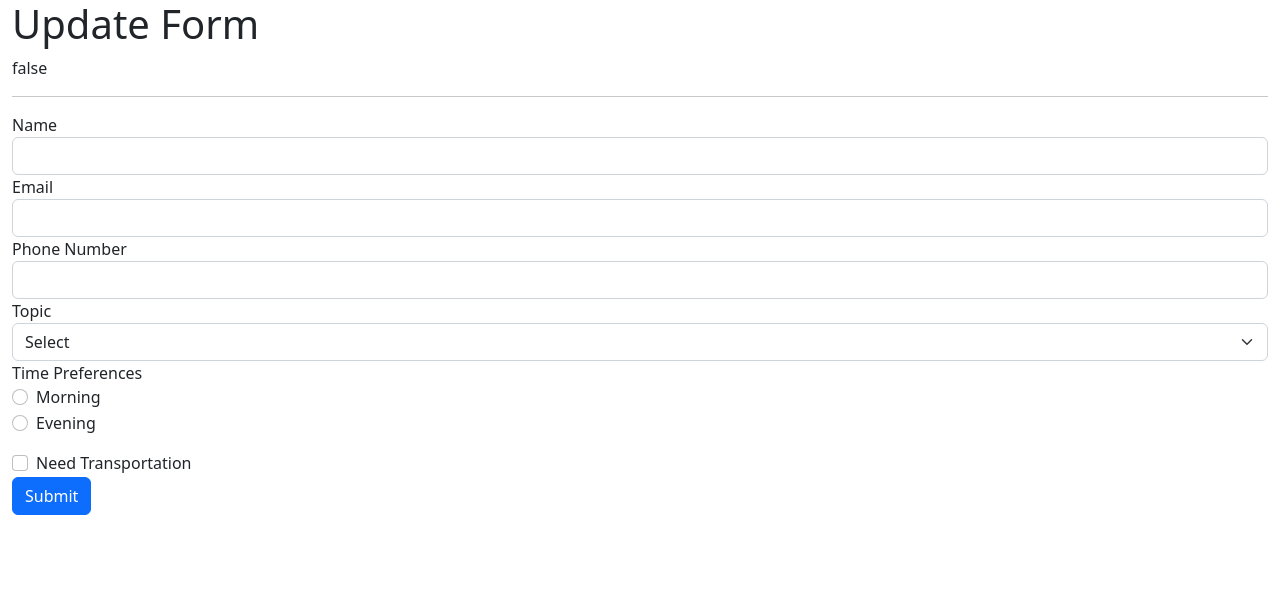
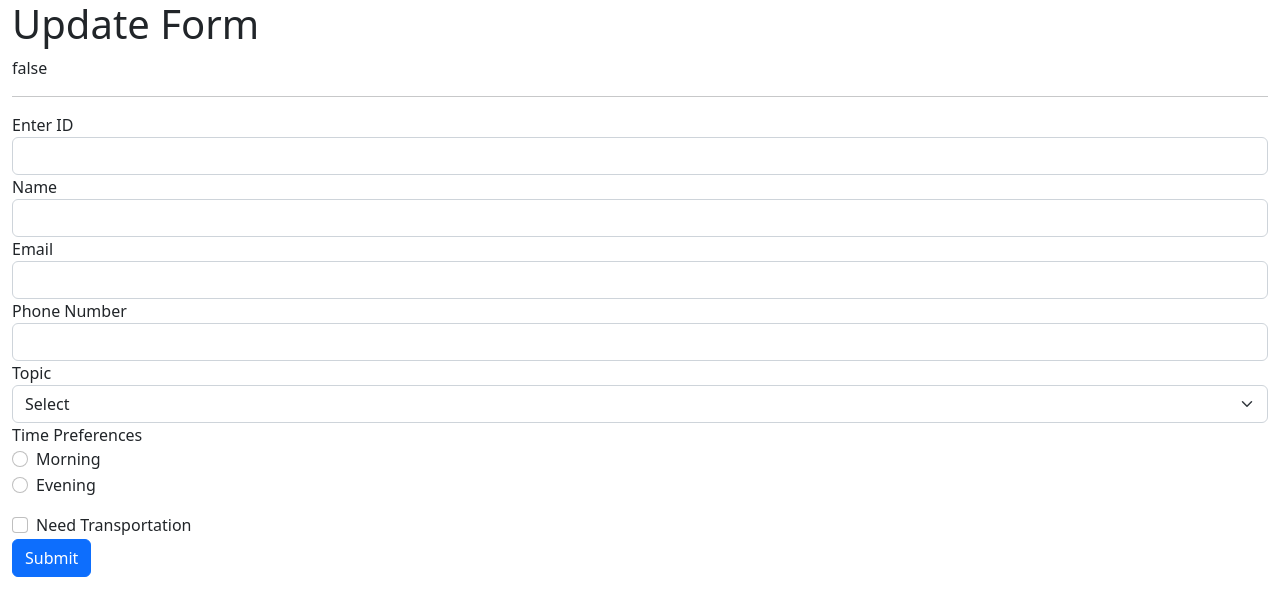
Before and after one commit to Thutaloo/AngularDemo, an Angular app: page / in a window 1280 px wide. Shown: the top 616 px of the page. Built offline with nearby package versions, Linux system fonts and the light colour scheme.

Commit message:
insert update delete

```diff
--- a/src/app/httpusers.service.ts
+++ b/src/app/httpusers.service.ts
@@ -7,7 +7,7 @@ import { User } from './user';
   providedIn: 'root'
 })
 export class HttpusersService {
-  public url = "http://localhost:3001/users";
+  public url = "http://localhost:3001/users/";
 
   constructor(private http: HttpClient) { }
 
@@ -15,7 +15,7 @@ export class HttpusersService {
     return this.http.post(this.url, user);
   }
 
-  getByID(ID: number) {
+  getByID(ID: number): Observable<User> {
     return this.http.get<User>(this.url + ID);
   }
 
--- a/src/app/insert/insert.component.html
+++ b/src/app/insert/insert.component.html
@@ -1,7 +1,7 @@
 <div class="container-fluid">
   <h1>Enrollment Form</h1>
   <form #userForm="ngForm">
-    {{ userForm.form.valid }}
+    {{ userForm.valid }}
     <!-- {{ userForm.value | json }} -->
     <hr />
     <!-- {{ userModel | json }} -->
--- a/src/app/update/update.component.html
+++ b/src/app/update/update.component.html
@@ -1,10 +1,22 @@
 <div class="container-fluid">
   <h1>Update Form</h1>
   <form #updateForm="ngForm">
-    {{ updateForm.form.valid }}
+    {{ updateForm.valid }}
     <!-- {{ updateForm.value | json }} -->
     <hr />
     <!-- {{ userModel | json }} -->
+
+    <!-- Asks for ID -->
+    <div class="form-group">
+      <label>Enter ID</label>
+      <input
+        type="text"
+        class="form-control"
+        name="ID"
+        #ID
+        (blur)="sendID(ID)"
+      />
+    </div>
 
     <!-- NAME -->
     <div class="form-group">
--- a/src/app/update/update.component.ts
+++ b/src/app/update/update.component.ts
@@ -8,10 +8,16 @@ import { User } from '../user';
   styleUrls: ['./update.component.css']
 })
 export class UpdateComponent implements OnInit {
+  public ID: string = "";
   public topics = ['Angular', 'React', 'Vue'];
   // userModel = new user('Thu', 'thu@gmail.com', 222222, 'Angular', 'Morning', true);
   userModel = new User();
   constructor(private _userService: HttpusersService) { }
+
+
+  sendID(ID: any) {
+    this._userService.getByID(ID.value).subscribe(data => this.userModel = data);
+  }
 
   getUserData(userForm: any) {
     if (userForm.valid) {
```
